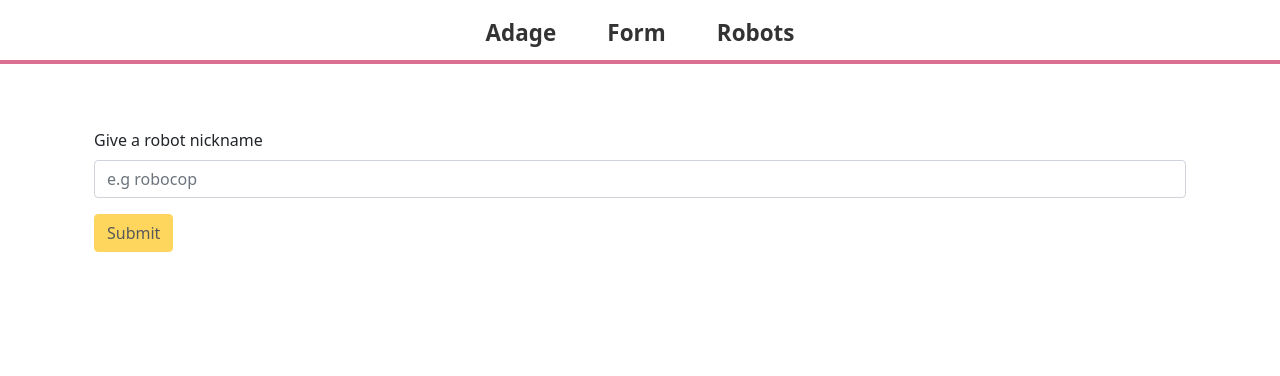
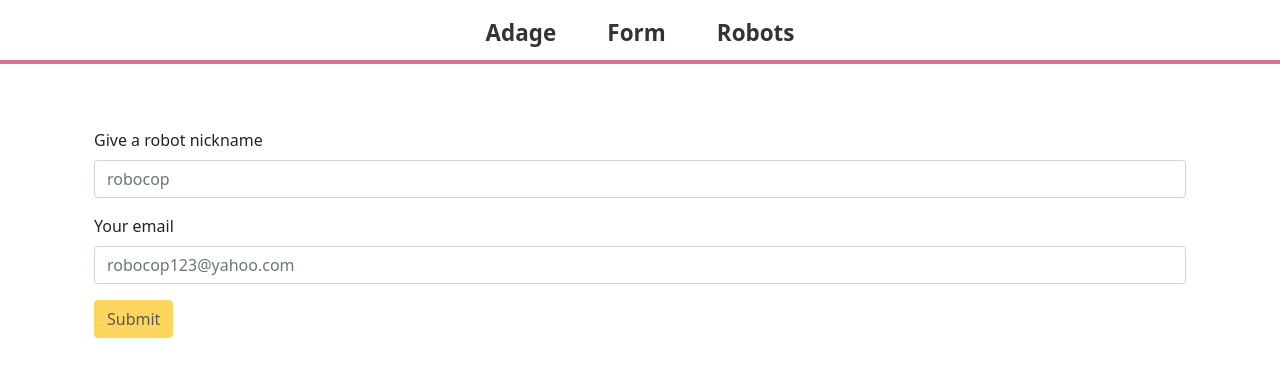
Before and after one commit to Paddlepop25/mern-robots, a React (Create React App) app in the folder frontend/: page /form in a window 1280 px wide. Shown: the top 376 px of the page. Built offline with nearby package versions, Linux system fonts and the light colour scheme.

Commit message:
added email input in form

```diff
--- a/frontend/src/components/Form/SimpleInput.tsx
+++ b/frontend/src/components/Form/SimpleInput.tsx
@@ -3,32 +3,47 @@ import { Button, Container, Form } from 'react-bootstrap';
 import { useInput } from '../../customHooks/useInput';
 
 const SimpleInput = () => {
-  // hasError: nameInputHasError <-- this is giving an alias; renaming hasError
+  // hasError: nicknameInputHasError <-- this is giving an alias; renaming hasError
   const {
     value: enteredNickname,
     isValid: enteredNicknameIsValid,
-    hasError: nameInputHasError,
-    onValueChangeHandler: nameChangeHandler,
-    onValueBlurHandler: nameBlurHandler,
-    resetForm,
+    hasError: nicknameInputHasError,
+    onValueChangeHandler: nicknameChangeHandler,
+    onValueBlurHandler: nicknameBlurHandler,
+    reset: resetNicknameInput,
   } = useInput((value) => value.trim() !== '');
   const nicknameLengthBelow12 = enteredNickname.length <= 12;
 
+  const {
+    value: enteredEmail,
+    isValid: enteredEmailIsValid,
+    hasError: emailInputHasError,
+    onValueChangeHandler: emailChangeHandler,
+    onValueBlurHandler: emailBlurHandler,
+    reset: resetEmailInput,
+  } = useInput((value) => value.includes('@'));
+
+  // check validity for entire entire form
   let formIsValid = false;
-
-  if (enteredNickname && nicknameLengthBelow12) {
+  if (enteredNickname && nicknameLengthBelow12 && enteredEmail) {
     formIsValid = true;
   }
 
   const onSubmitHandler = (event: React.FormEvent<HTMLFormElement>): void => {
     event.preventDefault();
 
-    if (!enteredNicknameIsValid || !nicknameLengthBelow12) {
+    if (
+      !enteredNicknameIsValid ||
+      !nicknameLengthBelow12 ||
+      !enteredEmailIsValid
+    ) {
       return;
     }
     // send to browser
-    console.log({ nickname: enteredNickname });
-    resetForm();
+    console.log({ nickname: enteredNickname, email: enteredEmail });
+
+    resetNicknameInput();
+    resetEmailInput();
   };
 
   return (
@@ -38,12 +53,12 @@ const SimpleInput = () => {
           <Form.Label>Give a robot nickname</Form.Label>
           <Form.Control
             type='text'
-            placeholder='e.g robocop'
-            onChange={nameChangeHandler}
-            onBlur={nameBlurHandler}
+            placeholder='robocop'
+            onChange={nicknameChangeHandler}
+            onBlur={nicknameBlurHandler}
             value={enteredNickname}
           />
-          {nameInputHasError && (
+          {nicknameInputHasError && (
             <Form.Text className='text-muted'>
               Please enter a nickname
             </Form.Text>
@@ -51,6 +66,21 @@ const SimpleInput = () => {
           {!nicknameLengthBelow12 && (
             <Form.Text className='text-muted'>
               Nickname should be maximum 12 characters
+            </Form.Text>
+          )}
+        </Form.Group>
+        <Form.Group className='mb-3'>
+          <Form.Label>Your email</Form.Label>
+          <Form.Control
+            type='email'
+            placeholder='robocop123@yahoo.com'
+            onChange={emailChangeHandler}
+            onBlur={emailBlurHandler}
+            value={enteredEmail}
+          />
+          {emailInputHasError && (
+            <Form.Text className='text-muted'>
+              Please enter a valid email
             </Form.Text>
           )}
         </Form.Group>
--- a/frontend/src/customHooks/useInput.tsx
+++ b/frontend/src/customHooks/useInput.tsx
@@ -4,7 +4,7 @@ interface ValidateValueFunction {
   value: (input: string) => any;
 }
 
-export const useInput = (validateValue: (arg0: string) => any) => {
+export const useInput = (validateValue: (arg0: any) => any) => {
   const [enteredValue, setEnteredValue] = useState('');
   const [isTouched, setIsTouched] = useState(false);
 
@@ -21,7 +21,7 @@ export const useInput = (validateValue: (arg0: string) => any) => {
     setIsTouched(true);
   };
 
-  const resetForm = () => {
+  const reset = () => {
     setEnteredValue('');
     setIsTouched(false);
   };
@@ -32,6 +32,6 @@ export const useInput = (validateValue: (arg0: string) => any) => {
     hasError,
     onValueChangeHandler,
     onValueBlurHandler,
-    resetForm,
+    reset,
   };
 };
```
